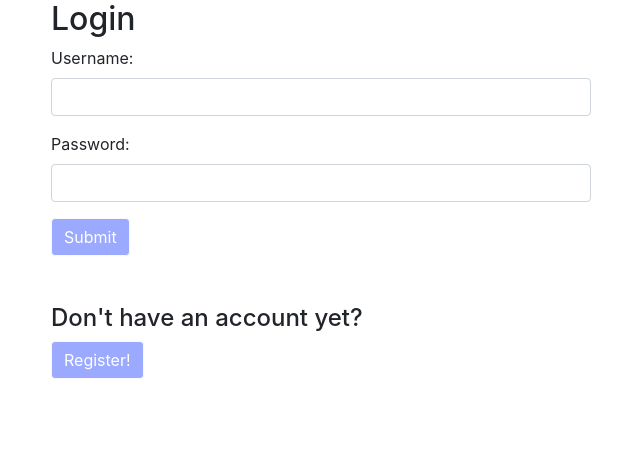
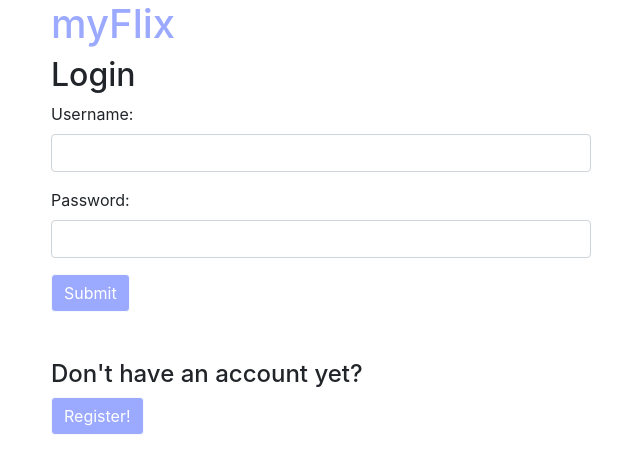
Before and after one commit to ellenmariestuder/myFlix-React, a React (Vite) app: page / in a window 1280 px wide. Shown: the top 474 px of the page, without its empty margins (34-674 px from the left). Built offline with nearby package versions, Linux system fonts and the light colour scheme.

Commit message:
add 'myFlix' header back into login page

```diff
--- a/src/components/login-view/login-view.jsx
+++ b/src/components/login-view/login-view.jsx
@@ -29,8 +29,7 @@ export function LoginView(props) {
     <Row>
       <Col md={6}>
         <Form>
-          {/* <h1 className='header'>myFlix</h1> */}
-
+          <h1 className='header'>myFlix</h1>
           <h2>Login</h2>
           <Form.Group controlId='formUsername'>
             <Form.Label>Username:</Form.Label>
```
